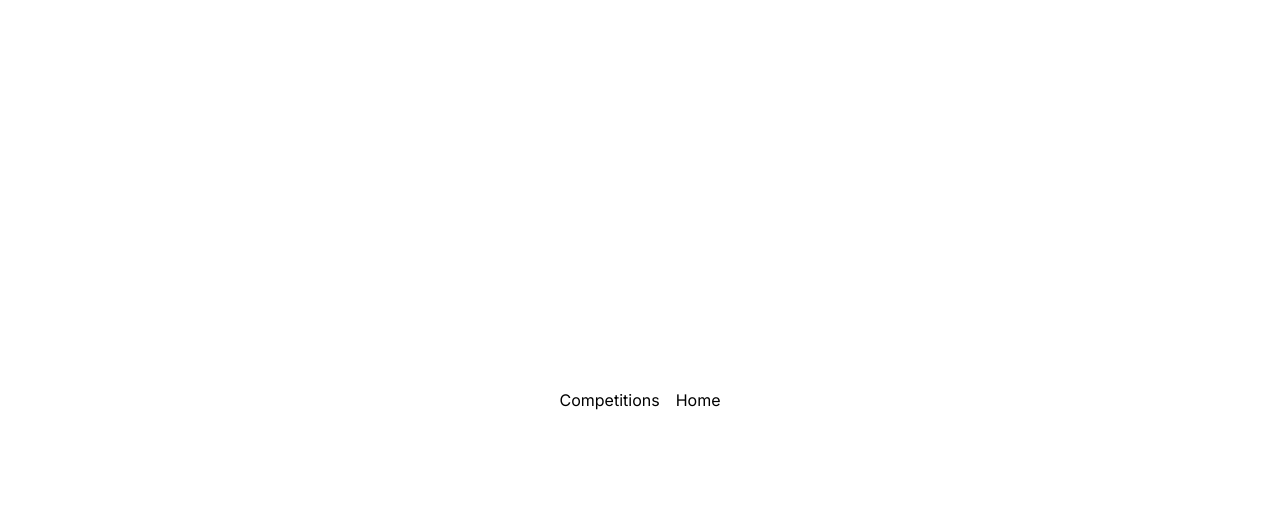
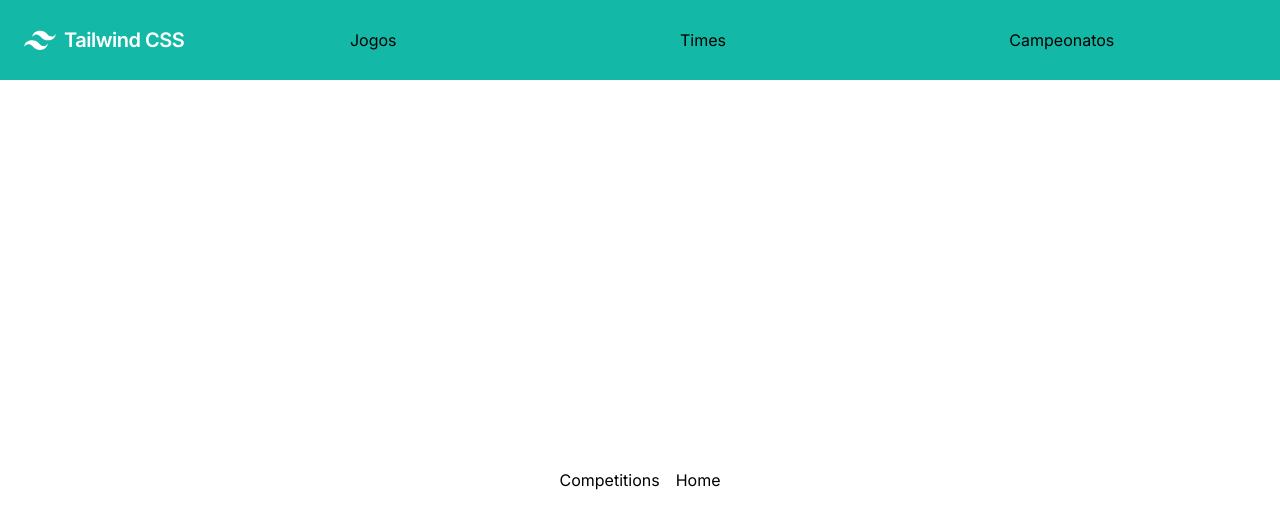
Before and after one commit to EliasHead/trader-post, a Next.js app: page /competitions in a window 1280 px wide. Shown: the top 528 px of the page. Built offline with nearby package versions, Linux system fonts and the light colour scheme.

Commit message:
feat: menu mobilie

```diff
--- a/package.json
+++ b/package.json
@@ -9,6 +9,7 @@
     "lint": "next lint"
   },
   "dependencies": {
+    "@phosphor-icons/react": "^2.0.10",
     "@types/node": "20.3.1",
     "@types/react": "18.2.12",
     "@types/react-dom": "18.2.5",
--- a/src/app/competitions/page.tsx
+++ b/src/app/competitions/page.tsx
@@ -2,7 +2,7 @@
 
 export default function Competitions() {
   return (
-    <div className="flex gap-4 justify-center items-center h-screen">
+    <div className="flex h-screen items-center justify-center gap-4">
       <h1>Competitions</h1>
       <Link href="/">Home</Link>
     </div>
--- a/src/app/layout.tsx
+++ b/src/app/layout.tsx
@@ -1,6 +1,7 @@
 import { ReactNode } from 'react'
 import './globals.css'
 import { Inter } from 'next/font/google'
+import { Navbar } from '../components/navbar/navbar'
 
 const inter = Inter({ subsets: ['latin'] })
 
@@ -12,7 +13,10 @@
 export default function RootLayout({ children }: { children: ReactNode }) {
   return (
     <html lang="en">
-      <body className={inter.className}>{children}</body>
+      <body className={inter.className}>
+        <Navbar />
+        {children}
+      </body>
     </html>
   )
 }
--- a/src/app/matches/page.tsx
+++ b/src/app/matches/page.tsx
@@ -2,9 +2,9 @@
 
 export default function Matches() {
   return (
-    <div className="flex gap-4 justify-center items-center h-screen">
-    <h1>Matches</h1>
-    <Link href="/">Home</Link>
-  </div>
+    <div className="flex h-screen items-center justify-center gap-4">
+      <h1>Matches</h1>
+      <Link href="/">Home</Link>
+    </div>
   )
 }
--- a/src/app/teams/page.tsx
+++ b/src/app/teams/page.tsx
@@ -1,8 +1,8 @@
-import Link from "next/link";
+import Link from 'next/link'
 
 export default function teams() {
   return (
-    <div className="flex gap-4 justify-center items-center h-screen">
+    <div className="flex h-screen items-center justify-center gap-4">
       <h1>Times</h1>
       <Link href="/">Home</Link>
     </div>
--- /dev/null
+++ b/src/components/navbar/navbar.tsx
@@ -0,0 +1,75 @@
+'use client'
+
+import { useState } from 'react'
+import { NavbarArray } from '@/utils/NavbarArrayAndTypes'
+import Link from 'next/link'
+import { List, X } from '@phosphor-icons/react'
+
+export function Navbar() {
+  const [isOpen, setIsOpen] = useState(false)
+
+  return (
+    <nav className="flex flex-wrap items-center justify-between bg-teal-500 p-6">
+      <div className="mr-6 flex flex-shrink-0 items-center text-white">
+        <svg
+          className="mr-2 h-8 w-8 fill-current"
+          width="54"
+          height="54"
+          viewBox="0 0 54 54"
+          xmlns="http://www.w3.org/2000/svg"
+        >
+          <path d="M13.5 22.1c1.8-7.2 6.3-10.8 13.5-10.8 10.8 0 12.15 8.1 17.55 9.45 3.6.9 6.75-.45 9.45-4.05-1.8 7.2-6.3 10.8-13.5 10.8-10.8 0-12.15-8.1-17.55-9.45-3.6-.9-6.75.45-9.45 4.05zM0 38.3c1.8-7.2 6.3-10.8 13.5-10.8 10.8 0 12.15 8.1 17.55 9.45 3.6.9 6.75-.45 9.45-4.05-1.8 7.2-6.3 10.8-13.5 10.8-10.8 0-12.15-8.1-17.55-9.45-3.6-.9-6.75.45-9.45 4.05z" />
+        </svg>
+        <span className="text-xl font-semibold tracking-tight">
+          Tailwind CSS
+        </span>
+      </div>
+      <div className="block lg:hidden">
+        <button
+          onClick={() => setIsOpen(!isOpen)}
+          className="flex items-center rounded border border-teal-400 px-3 py-2 text-teal-200 hover:border-white hover:text-white"
+        >
+          {isOpen ? (
+            <X size={24} color="#fafafa" weight="bold" />
+          ) : (
+            <List size={24} color="#ffffff" weight="bold" />
+          )}
+        </button>
+      </div>
+      <div className="block w-full flex-grow lg:flex lg:w-auto lg:items-center">
+        <div className="hidden lg:flex lg:flex-grow lg:justify-around">
+          {NavbarArray.map((item) => {
+            return (
+              <Link
+                className="lg:mt-0 lg:inline-block"
+                key={item.label}
+                href={item.href}
+              >
+                {item.label}
+              </Link>
+            )
+          })}
+        </div>
+        {isOpen && <MobileNavbar />}
+      </div>
+    </nav>
+  )
+}
+
+const MobileNavbar = () => {
+  return (
+    <div className="lg:flex lg:flex-grow">
+      {NavbarArray.map((item) => {
+        return (
+          <Link
+            className="mr-4 mt-4 block text-teal-200 hover:text-white lg:mt-0 lg:inline-block"
+            key={item.label}
+            href={item.href}
+          >
+            {item.label}
+          </Link>
+        )
+      })}
+    </div>
+  )
+}
--- /dev/null
+++ b/src/utils/NavbarArrayAndTypes.ts
@@ -0,0 +1,19 @@
+export interface NavbarItemType {
+  label: string
+  href: string
+}
+
+export const NavbarArray: Array<NavbarItemType> = [
+  {
+    label: 'Jogos',
+    href: '/matches',
+  },
+  {
+    label: 'Times',
+    href: '/teams',
+  },
+  {
+    label: 'Campeonatos',
+    href: '/competitions',
+  },
+]
```
Also changed, not shown: 1 other file (tests, documents, lock files or other folders).
